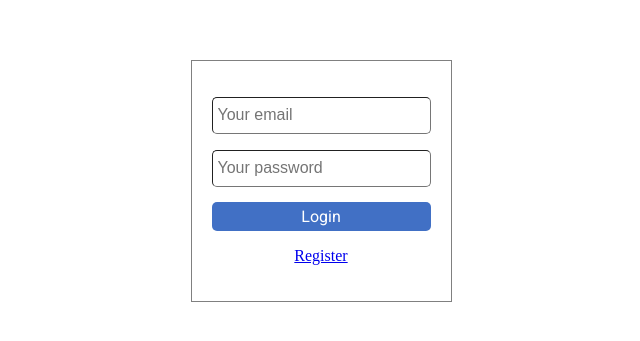
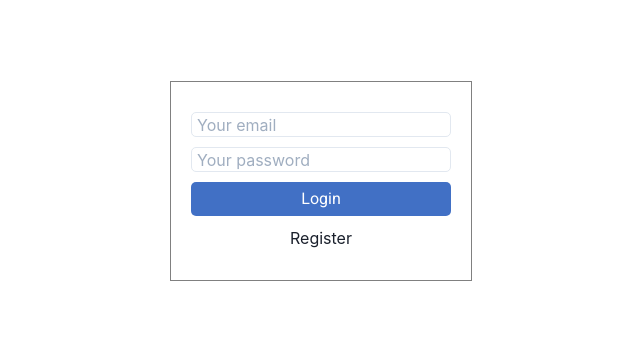
Before and after one commit to KiteRunner2/task-and-note, a React (Create React App) app: page /login in a window 1280 px wide. Shown: the part 199-540 px from the top of the page, without its empty margins (319-959 px from the left). Built offline with nearby package versions, Linux system fonts and the light colour scheme.

Commit message:
add chakra provider

```diff
--- a/src/index.tsx
+++ b/src/index.tsx
@@ -4,11 +4,14 @@ import './index.css'
 import App from './App'
 import reportWebVitals from './reportWebVitals'
 import { BrowserRouter } from 'react-router-dom'
+import {ChakraProvider} from '@chakra-ui/react'
 
 ReactDOM.render(
   <React.StrictMode>
     <BrowserRouter>
-      <App />
+      <ChakraProvider>
+        <App />
+      </ChakraProvider>
     </BrowserRouter>
   </React.StrictMode>,
   document.getElementById('root')
```
